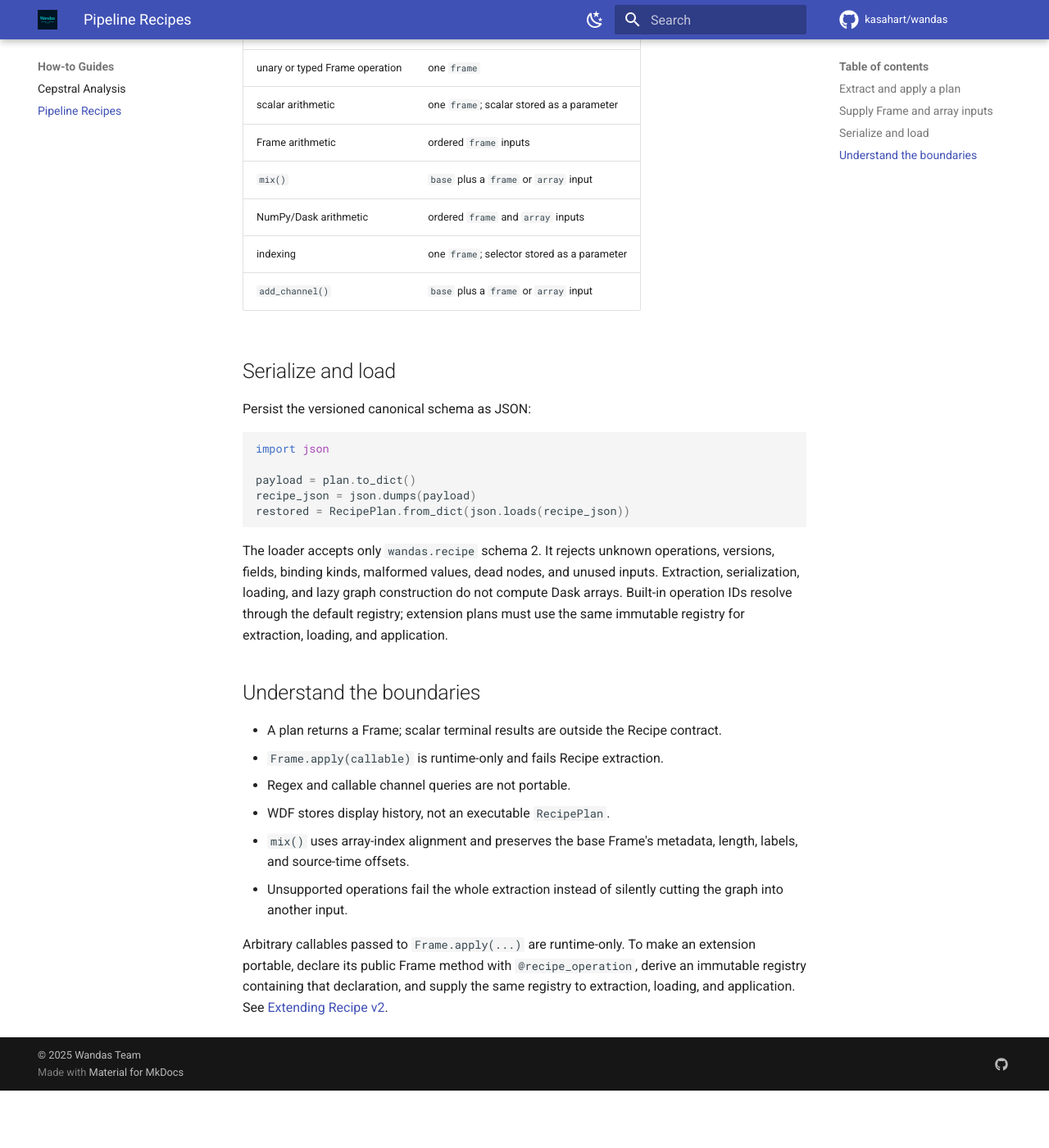
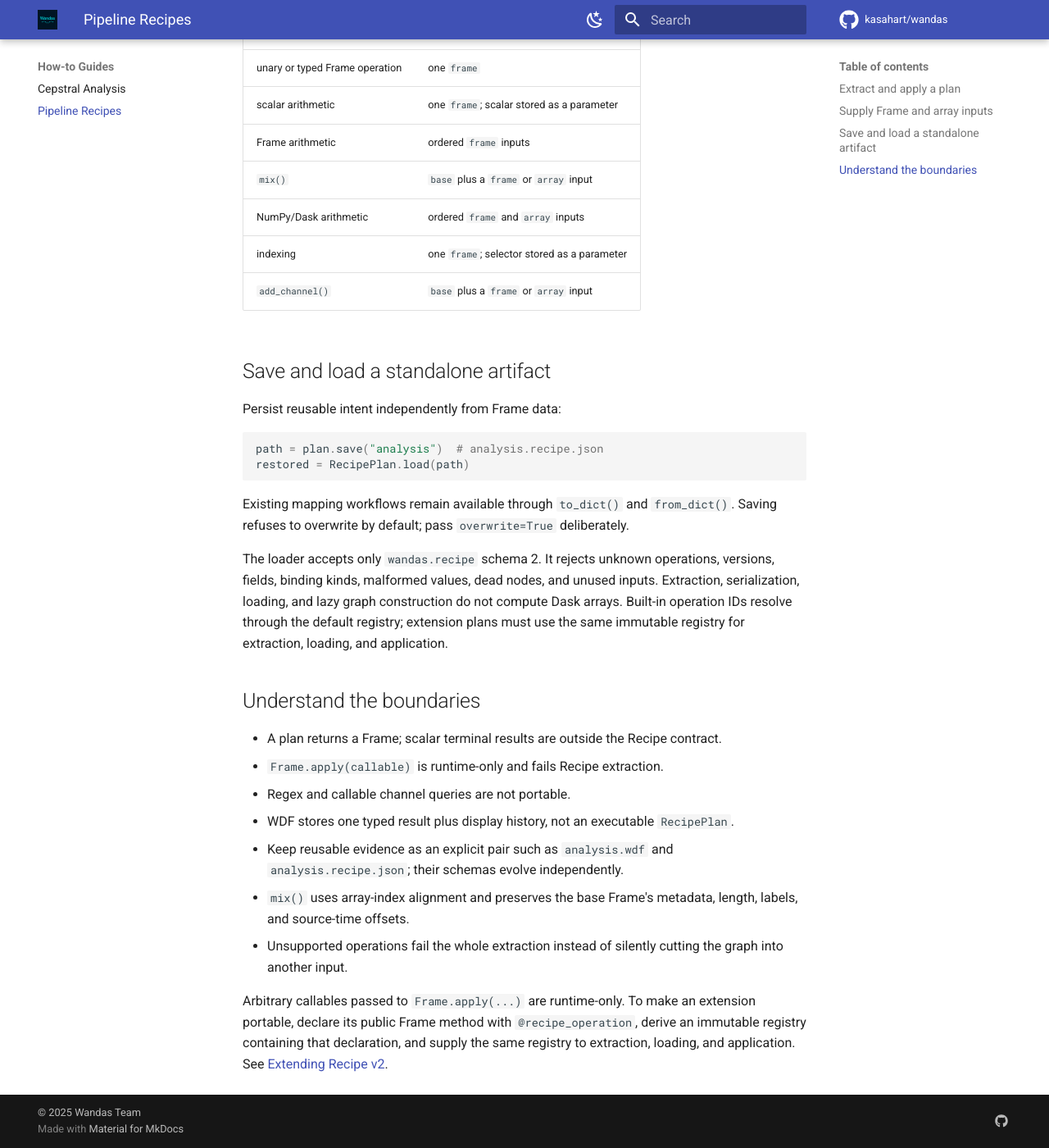
Before and after one commit to kasahart/wandas, an MkDocs documentation site: the page built from docs/src/how-to/pipeline-recipes.md, in a window 1280 px wide and 1400 px high, scrolled down 900 px. Shown: the whole window at 82% size. Built offline with MkDocs 1.6.1 and Material for MkDocs 9.7.7, drawn with Linux system fonts in a browser that asks for light colours; comment, search, counter and statistics services are not loaded; before the commit the page ends 2230 px from its top, so only the background shows below that.

Commit message:
test: close typed persistence contracts

````diff
--- a/docs/src/api/pipeline.md
+++ b/docs/src/api/pipeline.md
@@ -9,7 +9,9 @@ workflow or the [Recipe how-to](../how-to/pipeline-recipes.md) for concise task
 
 ## RecipePlan
 
-Create plans with `RecipePlan.from_frame()` or `RecipePlan.from_dict()`. The direct
+Create plans with `RecipePlan.from_frame()`, `RecipePlan.from_dict()`, or
+`RecipePlan.load()`. Persist a standalone strict JSON artifact with
+`RecipePlan.save()`. The direct
 graph constructor is internal and is not a supported compatibility surface.
 
 ::: wandas.pipeline.RecipePlan
--- a/docs/src/how-to/pipeline-recipes.md
+++ b/docs/src/how-to/pipeline-recipes.md
@@ -43,17 +43,17 @@ Supported operation shapes are:
 | indexing | one `frame`; selector stored as a parameter |
 | `add_channel()` | `base` plus a `frame` or `array` input |
 
-## Serialize and load
+## Save and load a standalone artifact
 
-Persist the versioned canonical schema as JSON:
+Persist reusable intent independently from Frame data:
 
 ```python
-import json
+path = plan.save("analysis")  # analysis.recipe.json
+restored = RecipePlan.load(path)
+```
 
-payload = plan.to_dict()
-recipe_json = json.dumps(payload)
-restored = RecipePlan.from_dict(json.loads(recipe_json))
-```
+Existing mapping workflows remain available through `to_dict()` and `from_dict()`.
+Saving refuses to overwrite by default; pass `overwrite=True` deliberately.
 
 The loader accepts only `wandas.recipe` schema 2. It rejects unknown operations,
 versions, fields, binding kinds, malformed values, dead nodes, and unused inputs.
@@ -66,7 +66,9 @@ must use the same immutable registry for extraction, loading, and application.
 - A plan returns a Frame; scalar terminal results are outside the Recipe contract.
 - `Frame.apply(callable)` is runtime-only and fails Recipe extraction.
 - Regex and callable channel queries are not portable.
-- WDF stores display history, not an executable `RecipePlan`.
+- WDF stores one typed result plus display history, not an executable `RecipePlan`.
+- Keep reusable evidence as an explicit pair such as `analysis.wdf` and
+  `analysis.recipe.json`; their schemas evolve independently.
 - `mix()` uses array-index alignment and preserves the base Frame's metadata, length,
   labels, and source-time offsets.
 - Unsupported operations fail the whole extraction instead of silently cutting the
````
Also changed, not shown: docs/design/2026-07-16-v0.6-persistence-boundaries.md (added, +56 -0 lines), docs/src/api/wdf_io.md (+23 -16 lines), 4 other files.
